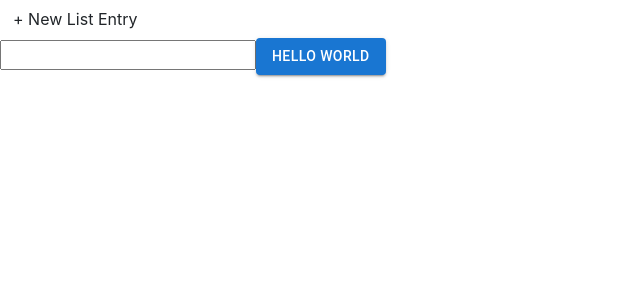
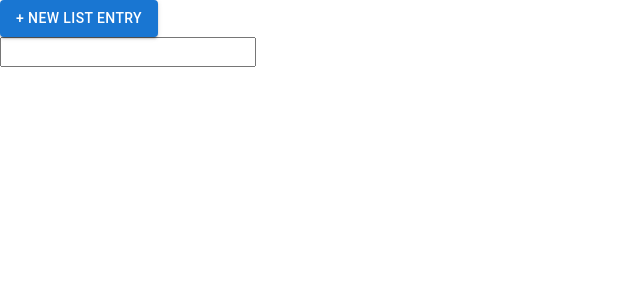
Before and after one commit to myr124/ToDoList, a React (Vite) app: page / in a window 1280 px wide. Shown: the top 300 px of the page, without its empty margins (0-640 px from the left). Built offline with nearby package versions, Linux system fonts and the light colour scheme.

Commit message:
Material UI Button implemented

```diff
--- a/src/App.tsx
+++ b/src/App.tsx
@@ -1,7 +1,6 @@
 import { useState, useRef } from "react";
-import Button from "./components/Button";
 import { TodoListComponent, TodoItem } from "./components/ToDo";
-import ButtonUsage from "./components/MaterialButton";
+import MatButton from "./components/MatButton";
 
 const App = () => {
   const [todoItems, setTodoItems] = useState<TodoItem[]>([]);
@@ -15,7 +14,7 @@ const App = () => {
   return (
     <div>
 
-      <Button onClick={()=>{
+      <MatButton onClick={()=>{
         const name: string | undefined= inputRef.current?.value;
         if (name) {
           const todo: TodoItem = {name};
@@ -23,11 +22,10 @@ const App = () => {
           setTodoItems([todo,...todoItems]);
           // setTodoItems([todo,...todoItems]);
         }
-      }}></Button>
+      }}></MatButton>
       <input ref={inputRef}></input>
       <TodoListComponent list={todoItems}/>
       {/*ask fofr name and desc and call setTodoItems and add rhe new itm to the end*/}
-      <ButtonUsage />
     </div>
   );
 };
--- a/src/components/Button.tsx
+++ /dev/null
@@ -1,17 +0,0 @@
-// import TodoComponent from "./ToDo";
-
-interface Props {
-  onClick: () => void;
-}
-
-const Button = ({ onClick }: Props) => {
-  return (
-    <div>
-      <button type="button" className="btn" onClick={onClick}>
-        + New List Entry
-      </button>
-    </div>
-  );
-};
-
-export default Button;
--- /dev/null
+++ b/src/components/MatButton.tsx
@@ -0,0 +1,18 @@
+// import TodoComponent from "./ToDo";
+import Button from '@mui/material/Button';
+
+interface Props {
+  onClick: () => void;
+}
+
+const MatButton = ({ onClick }: Props) => {
+  return (
+    <div>
+      <Button variant="contained" onClick={onClick}>
+        + New List Entry
+      </Button>
+    </div>
+  );
+};
+
+export default MatButton;
--- a/src/components/MaterialButton.tsx
+++ /dev/null
@@ -1,5 +0,0 @@
-import Button from '@mui/material/Button';
-
-export default function ButtonUsage() {
-  return <Button variant="contained">Hello world</Button>;
-}
```
